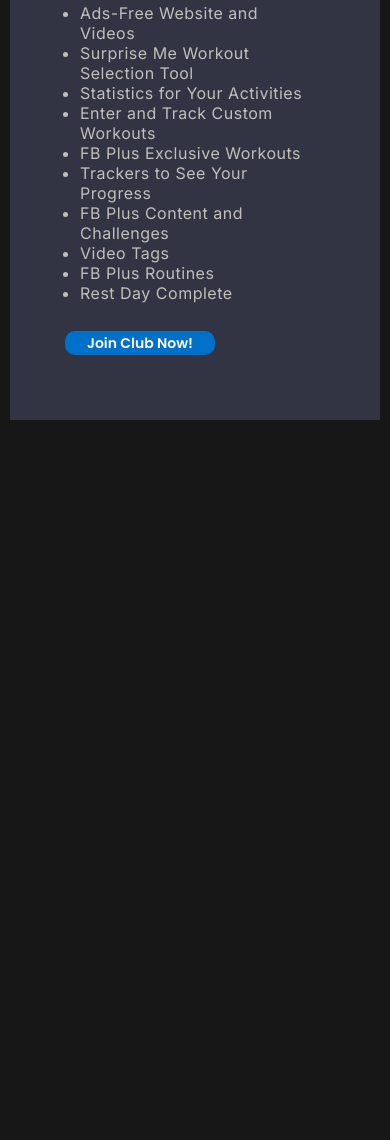
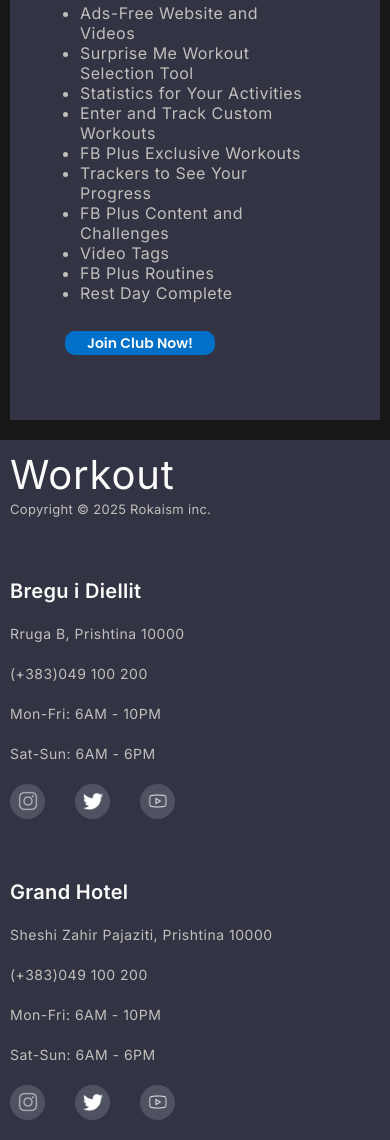
Before and after one commit to rBujar/Gym-workout, a website built with Vite: page index.html in a window 390 px wide. Shown: the part 4134-5274 px from the top of the page. Before the commit the page ends 4554 px from the top, so only its background shows below. Built offline with nearby package versions, Linux system fonts and the light colour scheme; files whose address does not match are found by name.

Commit message:
added footer

```diff
--- /dev/null
+++ b/css/sections/footer.scss
@@ -0,0 +1,88 @@
+.footer {
+    background-color: var(--color-slate-gray);
+    width: 100%;
+    display: flex;
+    justify-content: space-around;
+    margin-top: 20px;
+
+    padding: 20px;
+
+    &__title {
+        flex: 0.5;
+        display: flex;
+        flex-direction: column;
+
+        h1 {
+            color: var(--color-text-primary);
+            font-size: 40px;
+            line-height: 50px;
+            font-weight: 400;
+            letter-spacing: 0.83px;
+        }
+    }
+
+    &__gym {
+        display: flex;
+        flex-direction: column;
+        gap: 20px;
+        padding: 10px;
+    }
+
+    &__socials {
+        display: flex;
+        gap: 30px;
+
+        img {
+            width: 25px;
+            height: 25px;
+        }
+
+        a {
+            display: flex;
+            align-items: center;
+            justify-content: center;
+            text-decoration: none;
+            background-color: var(--color-storm-gray);
+            border: none;
+            outline: none;
+            border-radius: 50%;
+            width: 40px;
+            height: 40px;
+            transition: transform 0.3s ease-in-out;
+
+            &:hover {
+                transform: scale(1.2);
+            }
+        }
+    }
+}
+
+@media (max-width: 480px) {
+    .footer {
+        flex-direction: column;
+        padding: 10px;
+        gap: 50px;
+
+        &__title {
+            flex: unset;
+            margin-bottom: 10px;
+        }
+
+        &__gym{
+            padding: 0;
+            padding-bottom: 10px;
+        }
+
+        &__socials{
+            img {
+                width: 20px;
+                height: 20px;
+            }
+
+            a{
+                width: 35px;
+                height: 35px;
+            }
+        }
+    }
+}
--- a/css/sections/navigation.scss
+++ b/css/sections/navigation.scss
@@ -1,5 +1,4 @@
 .navigation{
-
     button{
         display: none;
         align-items: center;
--- a/css/style.scss
+++ b/css/style.scss
@@ -7,6 +7,7 @@
 @import url(/css/sections/preview.scss);
 @import url(/css/sections/membership.scss);
 @import url(/css/sections/navigation.scss);
+@import url(/css/sections/footer.scss);
 
 @import url('https://fonts.googleapis.com/css2?family=Poppins:wght@400;500;600&display=swap');
 @import url('https://fonts.googleapis.com/css2?family=Inter:wght@400;500;600&display=swap');
@@ -35,7 +36,6 @@
     margin: 0;
     background-color: var(--color-black);
     overflow-x: hidden;
-
 }
 
 .container {
--- a/index.html
+++ b/index.html
@@ -45,51 +45,51 @@
     <section id="hero" class="hero container">
       <div class="hero__left">
         <div class="hero__content">
-          <h1  data-aos="fade-right">Workout with me</h1>
-          <p class="p-style" data-aos="fade-down" data-aos-delay="100" data-aos-easing="ease-in-cubic">
+          <h1  data-aos="fade">Workout with me</h1>
+          <p class="p-style" data-aos="fade" data-aos-delay="100">
             A huge selection of health and fitness content, healthy recipes <br>and
             transformation stories to help you get fit and stay fit!
           </p>
-          <button class="button-style" data-aos="fade-down" data-aos-delay="150" data-aos-easing="ease-in-cubic">Join Club Now!</button>
+          <button class="button-style" data-aos="fade" data-aos-delay="150">Join Club Now!</button>
         </div>
         <div class="hero__partners" >
           <p class="p-style">as featured in</p>
           <div class="hero__logos">
-            <img class="hero__logos--1" data-aos="zoom-in" data-aos-delay="200" data-aos-easing="ease-in-cubic" src="assets/nike.png" alt="nike logo" />
-            <img class="hero__logos--2" data-aos="zoom-in" data-aos-delay="250" data-aos-easing="ease-in-cubic" src="assets/buzzfeed.png" alt="buzzfeed icon" />
-            <img class="hero__logos--3" data-aos="zoom-in" data-aos-delay="270" data-aos-easing="ease-in-cubic" src="assets/esprit.png" alt="esprit icon" />
-            <img class="hero__logos--4" data-aos="zoom-in" data-aos-delay="300" data-aos-easing="ease-in-cubic"
+            <img class="hero__logos--1" data-aos="fade" data-aos-delay="200" src="assets/nike.png" alt="nike logo" />
+            <img class="hero__logos--2" data-aos="fade" data-aos-delay="250" src="assets/buzzfeed.png" alt="buzzfeed icon" />
+            <img class="hero__logos--3" data-aos="fade" data-aos-delay="270" src="assets/esprit.png" alt="esprit icon" />
+            <img class="hero__logos--4" data-aos="fade" data-aos-delay="300"
               src="assets/national-graphics.png"
               alt="national graphics icon"
             />
-            <img class="hero__logos--5" data-aos="zoom-in" data-aos-delay="350" data-aos-easing="ease-in-cubic" src="assets/dw.png" alt="dw icon" />
-            <img class="hero__logos--6" data-aos="zoom-in" data-aos-delay="400" data-aos-easing="ease-in-cubic" src="assets/huufpost.png" alt="huffpost icon" />
+            <img class="hero__logos--5" data-aos="fade" data-aos-delay="350" src="assets/dw.png" alt="dw icon" />
+            <img class="hero__logos--6" data-aos="fade" data-aos-delay="400" src="assets/huufpost.png" alt="huffpost icon" />
           </div>
         </div>
       </div>
       <div class="hero__right">
-        <div class="hero__image" data-aos="fade-up" data-aos-delay="100" data-aos-easing="ease-in-cubic">
+        <div class="hero__image" data-aos="fade" data-aos-delay="100">
           <img id="hero-image" src="assets/hero.png" alt="hero image" />
         </div>
-        <div class="hero__tracer" data-aos="fade-left" data-aos-delay="150" data-aos-easing="ease-in-cubic">
+        <div class="hero__tracer" data-aos="fade" data-aos-delay="150">
           <img src="assets/running-icon.png" alt="running icon" />
           <h2>4,95 <span>km</span></h2>
         </div>
-        <div class="hero__tutorial" data-aos="fade-right" data-aos-delay="200" data-aos-easing="ease-in-cubic">
+        <div class="hero__tutorial" data-aos="fade" data-aos-delay="200">
           <img src="assets/orange-play.png" alt="orange play button" />
           <div class="hero__tutorial-stats">
             <h3 class="h3-style">350+</h3>
             <p class="p-style">video tutorial</p>
           </div>
         </div>
-        <div class="hero__video" data-aos="fade-left" data-aos-delay="250" data-aos-easing="ease-in-cubic">
+        <div class="hero__video" data-aos="fade" data-aos-delay="250">
           <h3>500+</h3>
           <p class="p-style">Free Workout Videos</p>
         </div>
       </div>
     </section>
     <section id="program" class="program">
-      <div class="program__title" data-aos="fade-right" data-aos-easing="ease-in-cubic">
+      <div class="program__title" data-aos="fade">
         <h2 class="h2-style">Not sure where to start?</h2>
         <p class="p-style">
           Programs offer day-to-day guidance on an interactive calendar to keep
@@ -97,7 +97,7 @@
         </p>
       </div>
       <div class="program__bottom">
-        <div class="program__plan program__plan--1" data-aos="fade-right" data-aos-delay="100" data-aos-easing="ease-in-cubic">
+        <div class="program__plan program__plan--1" data-aos="fade" data-aos-delay="100">
           <div class="program__plan-content">
             <h5 class="h5-style">Workout Videos</h5>
             <div class="program__plan-item">
@@ -108,7 +108,7 @@
             </div>
           </div>
         </div>
-        <div class="program__plan program__plan--2" data-aos="fade-right" data-aos-delay="150" data-aos-easing="ease-in-cubic" >
+        <div class="program__plan program__plan--2" data-aos="fade" data-aos-delay="150" >
           <div class="program__plan-content">
             <h5 class="h5-style">Workout Programs</h5>
             <div class="program__plan-item">
@@ -119,7 +119,7 @@
             </div>
           </div>
         </div>
-        <div class="program__plan program__plan--3" data-aos="fade-right" data-aos-delay="200" data-aos-easing="ease-in-cubic">
+        <div class="program__plan program__plan--3" data-aos="fade" data-aos-delay="200">
           <div class="program__plan-content">
             <h5 class="h5-style">Meal Plans</h5>
             <div class="program__plan-item">
@@ -130,7 +130,7 @@
             </div>
           </div>
         </div>
-        <div class="program__plan program__plan--4" data-aos="fade-right" data-aos-delay="250" data-aos-easing="ease-in-cubic" >
+        <div class="program__plan program__plan--4" data-aos="fade" data-aos-delay="250" >
           <div class="program__plan-content">
             <h5 class="h5-style">WO Plus ALL ACCESS</h5>
             <div class="program__plan-item">
@@ -145,7 +145,7 @@
     </section>
     <section id="preview" class="preview container">
       <div id="topPreview_item" class="preview__item">
-        <div class="preview__content" data-aos="fade-right" data-aos-delay="100" data-aos-easing="ease-in-cubic">
+        <div class="preview__content" data-aos="fade" data-aos-delay="100">
           <div class="preview__title">
           <h1 class="h1-style">Work out at home for free.</h1>
           <p class="p-style-small">
@@ -161,12 +161,12 @@
           <img src="assets/white-arrow_right.png" alt="white right arrow">
         </div>
         </div>
-        <div class="preview__image" data-aos="fade-right" data-aos-easing="ease-in-cubic">
+        <div class="preview__image" data-aos="fade">
           <img src="assets/model-1.png" alt="model 1">
         </div>
       </div>
       <div id="bottomPreview_item" class="preview__item">
-        <div class="preview__content" data-aos="fade-right" data-aos-delay="100" data-aos-easing="ease-in-cubic">
+        <div class="preview__content" data-aos="fade" data-aos-delay="100">
           <div class="preview__title">
           <h1 class="h1-style">Get more with low-cost training programs and advanced features.</h1>
           <p class="p-style-small">
@@ -182,17 +182,17 @@
           <img src="assets/white-arrow_right.png" alt="white right arrow">
         </div>
         </div>
-        <div class="preview__image" data-aos="fade-right" data-aos-easing="ease-in-cubic">
+        <div class="preview__image" data-aos="fade">
           <img src="assets/model-2.png" alt="model 2">
         </div>
       </div>
     </section>
     <section id="membership" class="membership container">
-      <div class="membership__title" data-aos="fade-right" data-aos-easing="ease-in-cubic">
+      <div class="membership__title" data-aos="fade">
         <h1 class="h1-style">Membership</h1>
       </div>
       <div class="membership__cards">
-      <div class="membership__item" data-aos="fade-right" data-aos-delay="100" data-aos-easing="ease-in-cubic">
+      <div class="membership__item" data-aos="fade" data-aos-delay="100">
         <div class="membership__content">
           <h2 class="h2-style">Join for Free</h2>
           <p class="p-style">Reach your fitness goals or maintain your healthy lifestyle with professional training and support from a positive and active online community.</p>
@@ -211,7 +211,7 @@
           <img src="assets/white-arrow_right.png" alt="white right arrow">
         </div>
       </div>
-      <div class="membership__item" data-aos="fade-right" data-aos-delay="150" data-aos-easing="ease-in-cubic">
+      <div class="membership__item" data-aos="fade" data-aos-delay="150">
         <div class="membership__content">
           <h2 class="h2-style">WO Plus</h2>
           <p class="p-style">WO Plus includes everything you get with a free membership and adds brand new convenience features, fitness tools, and unique content.</p>
@@ -233,6 +233,36 @@
     </div>
     </section>
     </main>
+    <footer class="footer">
+      <div class="footer__title">
+        <h1 class="h1-style" >Workout</h1>
+        <p class="p-style-small">Copyright © 2025 Rokaism inc.</p>
+      </div>
+      <div class="footer__gym">
+        <h3 class="h3-style" >Bregu i Diellit</h3>
+        <p class="p-style" >Rruga B, Prishtina 10000</p>
+        <p class="p-style" >(+383)049 100 200</p>
+        <p class="p-style" >Mon-Fri: 6AM - 10PM</p>
+        <p class="p-style" >Sat-Sun: 6AM - 6PM</p>
+        <div class="footer__socials">
+          <a href="#"><img src="assets/instagram-icon.png" alt="instagram icon"></a>
+          <a href="#"><img src="assets//twitter-icon.png" alt="twitter icon"></a>
+          <a href="#"><img src="assets/youtube-icon.png" alt="youtube icon"></a>
+        </div>
+      </div>
+      <div class="footer__gym">
+        <h3 class="h3-style" >Grand Hotel</h3>
+        <p class="p-style" >Sheshi Zahir Pajaziti, Prishtina 10000</p>
+        <p class="p-style" >(+383)049 100 200</p>
+        <p class="p-style" >Mon-Fri: 6AM - 10PM</p>
+        <p class="p-style" >Sat-Sun: 6AM - 6PM</p>
+        <div class="footer__socials">
+          <a href="#"><img src="assets/instagram-icon.png" alt="instagram icon"></a>
+          <a href="#"><img src="assets//twitter-icon.png" alt="twitter icon"></a>
+          <a href="#"><img src="assets/youtube-icon.png" alt="youtube icon"></a>
+        </div>
+      </div>
+    </footer>
     <div class="navigation container" >
         <button id="navButton" class="button-style">
         <img src="assets/black-arrow-up.png" alt="black arrow up"></button>
--- a/js/main.js
+++ b/js/main.js
@@ -28,7 +28,7 @@
 window.onscroll = function() {scrollFunction()}
 
 function scrollFunction(){
-    if(document.body.scrollTop > 20 || document.documentElement.scrollTop > 20){
+    if(document.body.scrollTop > 500 || document.documentElement.scrollTop > 500){
         scrollButton.style.display = 'flex';
     }else{
         scrollButton.style.display = 'none';
```
Also changed, not shown: assets/instagram-icon.png (added), assets/twitter-icon.png (added), assets/youtube-icon.png (added).
